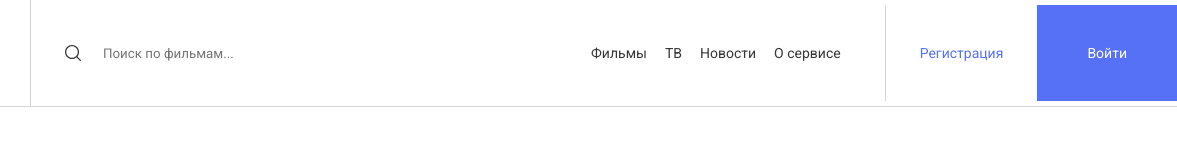
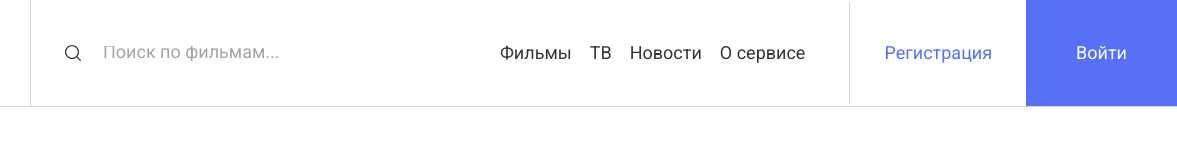
Before and after one commit to misha004/Ghostbusters, a plain HTML site: page index.html in a window 1280 px wide. Shown: the full height of the page, 103-1280 px from the left. Drawn offline with Linux system fonts and the light colour scheme.

Commit message:
Сверстал хэдер

```diff
--- a/css/style.css
+++ b/css/style.css
@@ -30,16 +30,22 @@ body {
 }
 
 .header-input {
+   width: 177px;
    margin-left: 22px;
+}
+
+.header-input::placeholder {
+   font-size: 18px;
+   color: #A5A5A5;
 }
 
 .header-nav {
    margin-left: auto;
+   margin-right: 44px;
 }
 
 .header-nav__list {
    display: flex;
-   margin-right: 44px;
 }
 
 .header-nav__item + .header-nav__item {
@@ -48,20 +54,24 @@ body {
 
 .header-nav__item--link {
    color: var(--black);
+   font-size: 18px;
 }
 
 .header-sign-in {
    display: flex;
+   align-items:center
 }
 
 .header-sign-in__link {
-   padding: 41px 34px;
+   padding: 42px 34px;
    color: var(--blue);
    border-left: 1px solid var(--grey);
+   font-size: 18px;
 }
 
 .header-sign-in__link--login {
-   padding: 41px 50px;
+   padding: 44px 50px;
    color: var(--white);
    background: var(--blue);
+   font-size: 18px;
 }
--- a/index.html
+++ b/index.html
@@ -11,6 +11,7 @@
    <title>Ghostbusters</title>
 </head>
 <body>
+   <!-- header -->
    <header class="header">
       <a class="header-logo" href="#">
          <img src="images/Logo.svg" alt="Film">
@@ -21,6 +22,7 @@
             <path d="M7.04617 0C3.16102 0 0 3.16102 0 7.04617C0 10.9315 3.16102 14.0923 7.04617 14.0923C10.9315 14.0923 14.0923 10.9315 14.0923 7.04617C14.0923 3.16102 10.9315 0 7.04617 0ZM7.04617 12.7915C3.87821 12.7915 1.30083 10.2142 1.30083 7.0462C1.30083 3.87824 3.87821 1.30083 7.04617 1.30083C10.2141 1.30083 12.7915 3.87821 12.7915 7.04617C12.7915 10.2141 10.2141 12.7915 7.04617 12.7915Z" fill="#363636"/>
             <path d="M15.8097 14.8898L12.0806 11.1608C11.8265 10.9067 11.415 10.9067 11.1609 11.1608C10.9068 11.4147 10.9068 11.8266 11.1609 12.0805L14.89 15.8095C15.017 15.9366 15.1833 16.0001 15.3498 16.0001C15.5161 16.0001 15.6826 15.9366 15.8097 15.8095C16.0638 15.5557 16.0638 15.1437 15.8097 14.8898Z" fill="#363636"/>
           </svg>
+
          <input class="header-input" type="text" placeholder="Поиск по фильмам...">
       </div>
 
@@ -51,5 +53,10 @@
       </div>
    </header>
 
+   <!-- Intro -->
+   <section class="intro">
+
+   </section>
+
 </body>
 </html>
```
